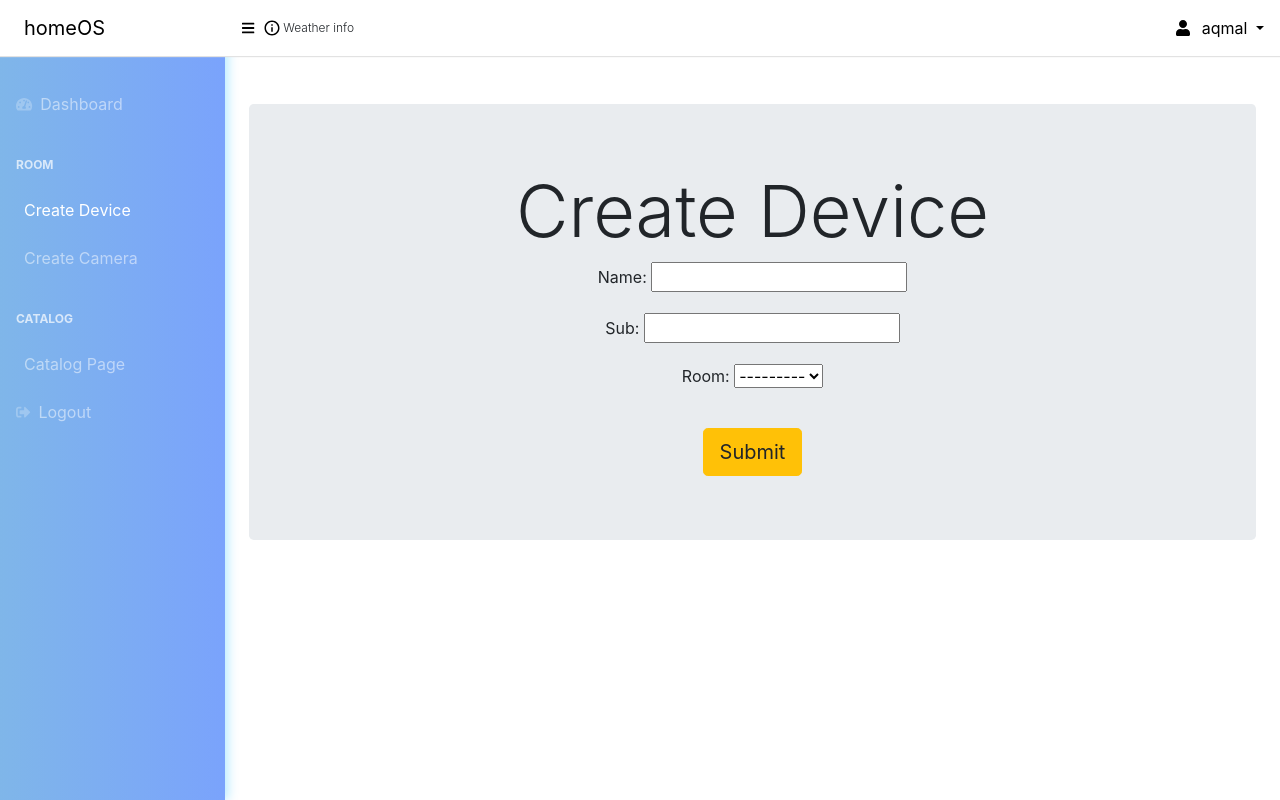
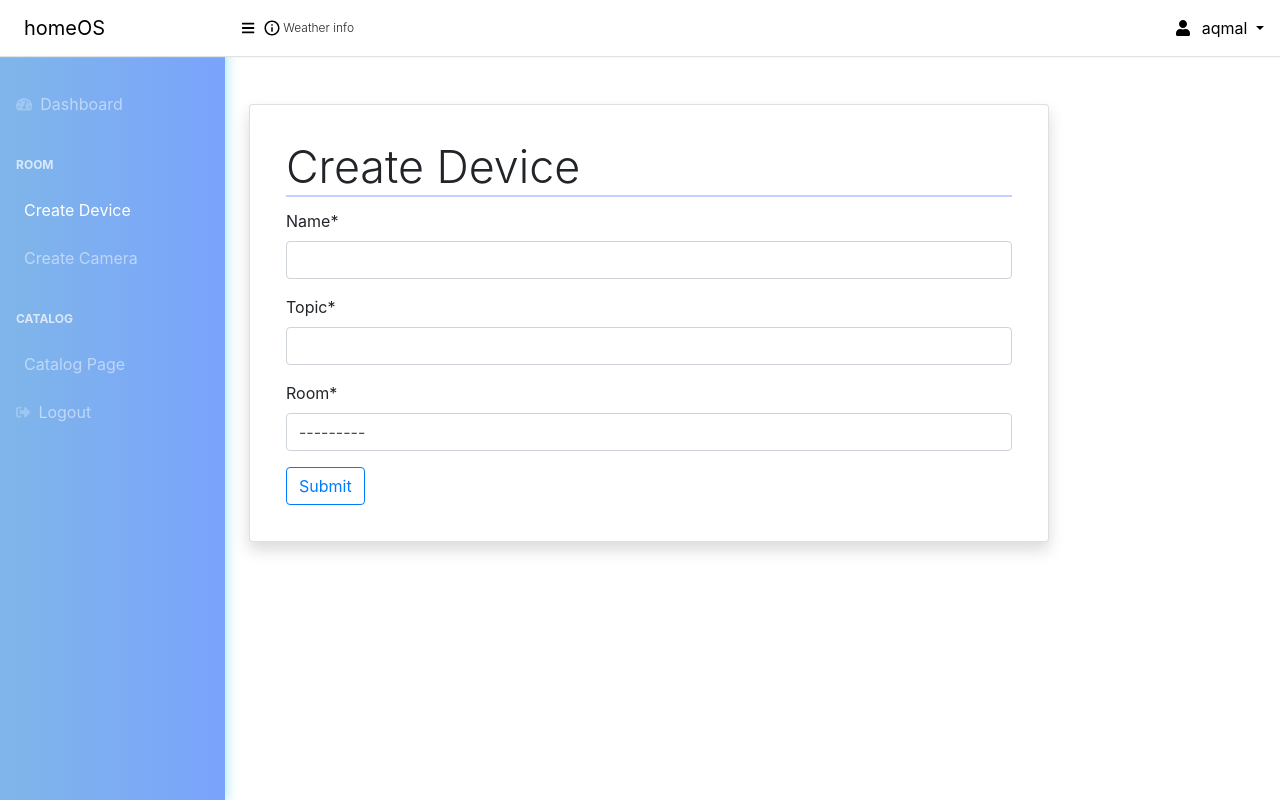
Before and after one commit to maqmal/smart-home-web-app, a Django app: page /create_device/ in a window 1280 px wide. Run offline with Django 3.2, Linux system fonts and the light colour scheme; a user stored in the database is signed in; data comes from the database, SQL or seed files in the repository; some libraries are stand-ins or nearby versions.

Commit message:
fix form

```diff
--- a/admin/settings.py
+++ b/admin/settings.py
@@ -35,6 +35,7 @@ ALLOWED_HOSTS = []
 # Application definition
 
 INSTALLED_APPS = [
+    'crispy_forms',
     'camera',
     'catalog',
     'django.contrib.admin',
@@ -44,6 +45,8 @@ INSTALLED_APPS = [
     'django.contrib.messages',
     'django.contrib.staticfiles',
 ]
+
+CRISPY_TEMPLATE_PACK = 'bootstrap4'
 
 MIDDLEWARE = [
     'django.middleware.security.SecurityMiddleware',
--- a/camera/forms.py
+++ b/camera/forms.py
@@ -26,7 +26,7 @@ class DeviceForm(forms.ModelForm):
         self.fields['room'].queryset = Room.objects.filter(user=user)
     class Meta():
         model = Device
-        fields = ('name','sub','room',)
+        fields = ('name','topic','room',)
         exclude = ["user"]
 
 class CameraForm(forms.ModelForm):
--- a/camera/models.py
+++ b/camera/models.py
@@ -16,7 +16,7 @@ class Room(models.Model):
 
 class Device(models.Model):
     name = models.CharField(max_length = 50)
-    sub = models.CharField(max_length = 50)
+    topic = models.CharField(max_length = 50)
     room = models.ForeignKey(Room, on_delete=models.CASCADE)
     created_at = models.DateField(auto_now_add=True, blank=True)
     def __str__(self):
--- a/camera/views.py
+++ b/camera/views.py
@@ -143,7 +143,7 @@ def get_data(request):
         ambil_device_id = ambil_device.values_list('id',flat=True)
         nama_room_device = ambil_device.values_list('room__name',flat=True)
         nama_device = ambil_device.values_list('name',flat=True)
-        sub_device = ambil_device.values_list('sub',flat=True)
+        topic = ambil_device.values_list('topic',flat=True)
 
         ambil_camera = Camera.objects.filter(room__user=request.user)
         ambil_camera_id = ambil_camera.values_list('id',flat=True)
--- a/templates/camera/base.html
+++ b/templates/camera/base.html
@@ -23,6 +23,9 @@
     crossorigin="anonymous" />
   <script src="https://cdnjs.cloudflare.com/ajax/libs/font-awesome/5.13.0/js/all.min.js" crossorigin="anonymous">
   </script>
+
+  <!-- Paho MQTT -->
+  <script src="https://cdnjs.cloudflare.com/ajax/libs/paho-mqtt/1.0.1/mqttws31.min.js" type="text/javascript"></script>
 
   <script src="https://cdnjs.cloudflare.com/ajax/libs/paho-mqtt/1.0.1/mqttws31.min.js" type="text/javascript"></script>
   <style>
--- a/templates/camera/create_device.html
+++ b/templates/camera/create_device.html
@@ -1,20 +1,26 @@
 {% extends "camera/base.html" %}
 {% block content %}
 {% load static %}
+{% load crispy_forms_tags %}
 <div class="container">
     <br><br>
-    <div class="jumbotron">
-        <center>
-            <h1 class="display-3">Create Device</h1>
-            <form method='POST' enctype="multipart/form-data">
-                {% csrf_token %}
-                <table class='w-50 table table-light'>
-                {{ upload_form.as_p }}
-                </table>
-                <button type="submit" class="btn btn-lg btn-warning">Submit</button>
-            </form>
-        </center>
+    <div class="card shadow p-3 mb-12 bg-white rounded" style="width: 800px;">
+        <div class="row">
+            <div class="col-md-12">
+                <div class="card-body">
+                    <h5 class="card-title display-4"
+                        style="font-size: 280%;border-bottom: 2px solid rgb(198, 207, 255);">
+                        Create Device </h5>
 
+                    <form method='POST' enctype="multipart/form-data">
+                        {% csrf_token %}
+                        {{upload_form|crispy}}
+                        <button type="submit" class="btn btn-outline-primary">Submit</button>
+                    </form>
+                </div>
+
+            </div>
+        </div>
     </div>
 </div>
 {% endblock %}
--- a/templates/camera/index.html
+++ b/templates/camera/index.html
@@ -23,7 +23,7 @@
                                     <div class="row">
                                         {% for nama_device in val.nama_device %}
                                         <div class="col-md-12">
-                                            <p class="lead" style="font-size: 120%;">{{nama_device}}</p>
+                                            <p class="lead" style="font-size: 120%;"> {{nama_device}}</p>
                                         </div>
                                         {% endfor %}
                                     </div>
```
Also changed, not shown: templates/camera/create_camera.html (+19 -14 lines), camera/migrations/0002_auto_20210115_0554.py (added), db.sqlite3.
